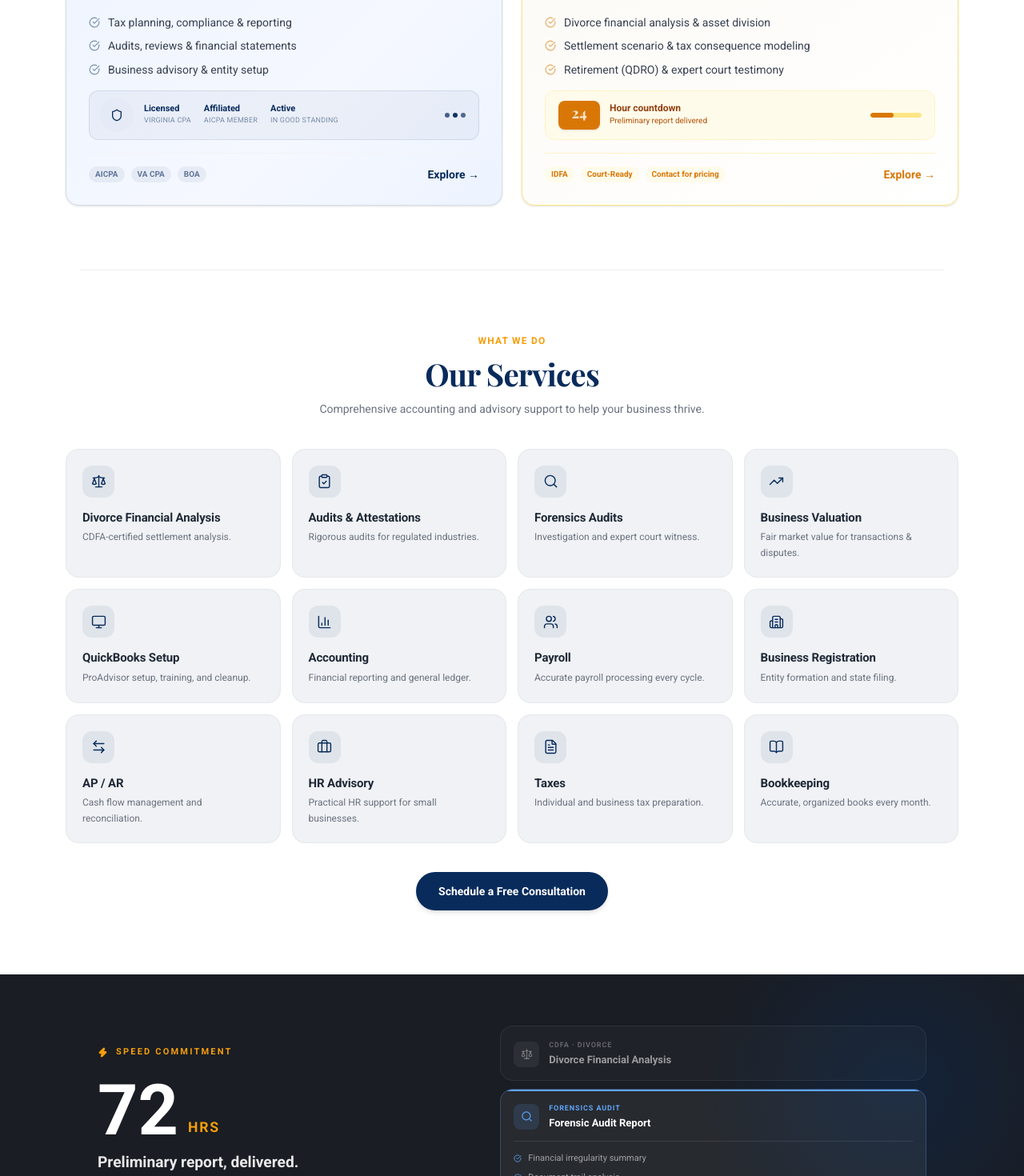
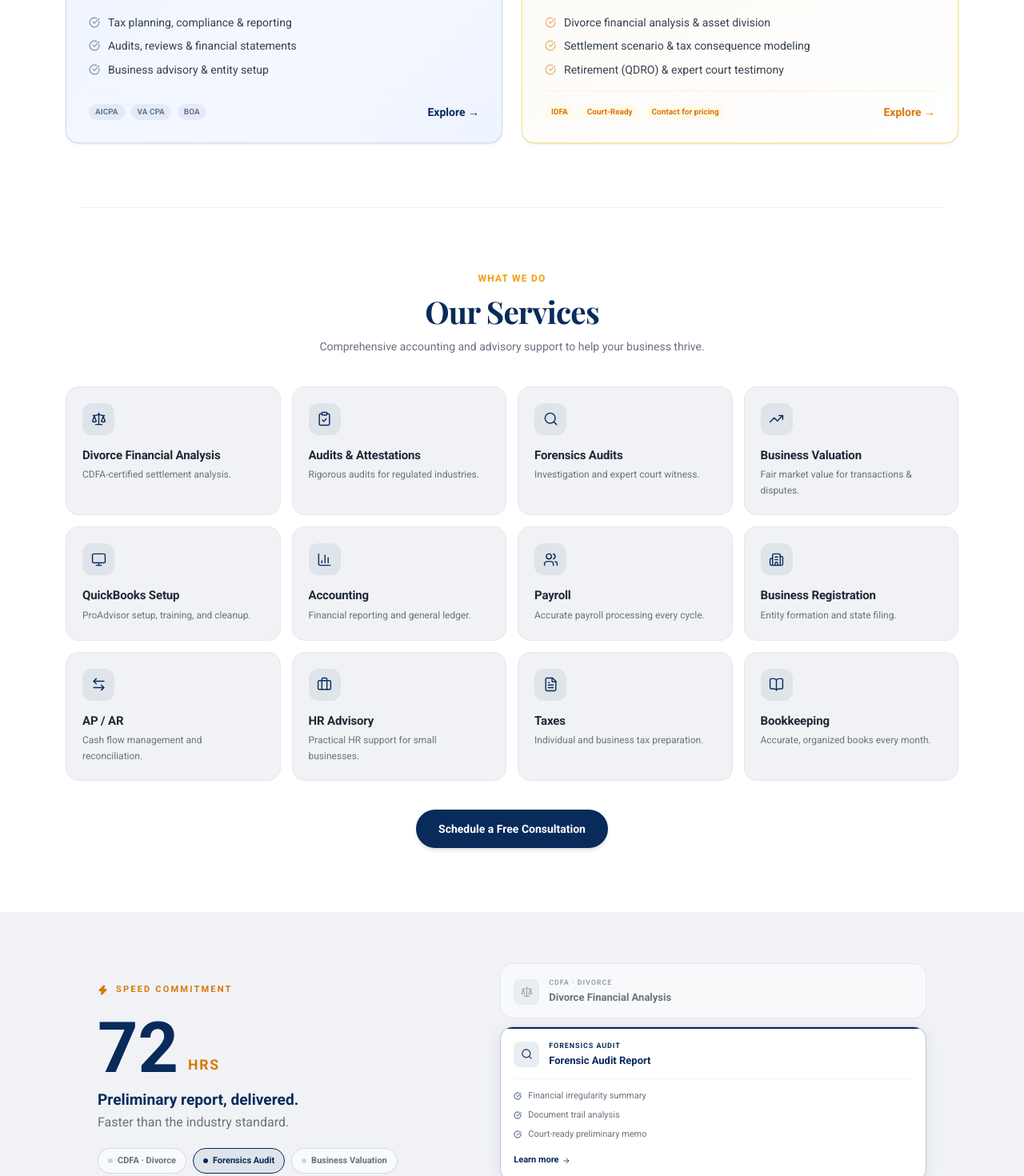
Before and after one commit to cpa-dmv/website, a Next.js app: page /website/ in a window 1280 px wide. Shown: the part 1020-2490 px from the top of the page at 80% size. Built offline with nearby package versions, Linux system fonts and the light colour scheme.

Commit message:
Update website

```diff
--- a/components/home/BookingSection.tsx
+++ b/components/home/BookingSection.tsx
@@ -62,7 +62,7 @@ export default function BookingSection() {
 
             <div>
               <h3 className="font-display font-bold text-white text-[20px] leading-snug mb-2">
-                CDFA Consultation
+                Consultation
               </h3>
               <p className="text-white/45 text-[13px] leading-relaxed">
                 Schedule a confidential consultation to discuss your situation and how we can help.
--- a/components/home/PricingTeaser.tsx
+++ b/components/home/PricingTeaser.tsx
@@ -75,7 +75,7 @@ const CARDS = [
   },
 ];
 
-const AUTO_INTERVAL = 3000;
+const AUTO_INTERVAL = 1500;
 
 function FloatCircle({
   cx, cy, r, color, delay,
@@ -114,6 +114,7 @@ function ServiceCard({
         zIndex: total - stackIndex,
         originX: 0.5,
         originY: 0.5,
+        border: card.id === 1 || card.id === 3 ? "1.5px solid rgba(8,43,92,0.18)" : "none",
       }}
       animate={
         isExiting
@@ -271,9 +272,11 @@ export default function PricingTeaser() {
 
           {/* Right — stacked cards */}
           <AnimatedSection direction="right">
-            <div className="relative" style={{ paddingTop: "42px", paddingBottom: "10px" }}>
-              <CardStack />
-              <p className="text-center text-[11px] text-[#9CA3AF] mt-5 tracking-wide">
+            <div className="flex flex-col items-center">
+              <div className="relative w-full" style={{ paddingTop: "42px", paddingBottom: "0px" }}>
+                <CardStack />
+              </div>
+              <p className="text-center text-[11px] text-[#9CA3AF] mt-4 tracking-wide select-none">
                 Auto-cycling · Click to advance
               </p>
             </div>
--- a/components/home/SpotlightSection.tsx
+++ b/components/home/SpotlightSection.tsx
@@ -96,123 +96,8 @@ function CertSeal({
 
 // ── CPA pulse widget ──────────────────────────────────────────────────────────
 
-const credentialStats = [
-  { label: "Licensed", sub: "Virginia CPA" },
-  { label: "Affiliated", sub: "AICPA Member" },
-  { label: "Active", sub: "In good standing" },
-];
 
-function CPACredentialWidget() {
-  return (
-    <motion.div
-      initial={{ opacity: 0, y: 8 }}
-      whileInView={{ opacity: 1, y: 0 }}
-      viewport={{ once: true }}
-      transition={{ duration: 0.4, delay: 0.25 }}
-      className="mb-4 bg-[#082B5C]/[0.04] border border-[#082B5C]/10 rounded-xl px-4 py-3 flex items-center gap-4"
-    >
-      <div className="relative flex-shrink-0 w-9 h-9 flex items-center justify-center">
-        <motion.div
-          className="absolute inset-0 rounded-full bg-[#082B5C]/10"
-          animate={{ scale: [1, 1.55, 1], opacity: [0.6, 0, 0.6] }}
-          transition={{ duration: 2.8, repeat: Infinity, ease: "easeInOut" }}
-        />
-        <motion.div
-          className="absolute inset-0 rounded-full bg-[#082B5C]/8"
-          animate={{ scale: [1, 1.3, 1], opacity: [0.4, 0, 0.4] }}
-          transition={{ duration: 2.8, repeat: Infinity, ease: "easeInOut", delay: 0.5 }}
-        />
-        <Shield size={16} className="text-[#082B5C] relative z-10" strokeWidth={2} />
-      </div>
 
-      <div className="flex gap-4">
-        {credentialStats.map((s, i) => (
-          <motion.div
-            key={s.label}
-            initial={{ opacity: 0 }}
-            whileInView={{ opacity: 1 }}
-            viewport={{ once: true }}
-            transition={{ delay: 0.35 + i * 0.1 }}
-            className="flex flex-col"
-          >
-            <span className="text-[11px] font-bold text-[#082B5C] leading-none">{s.label}</span>
-            <span className="text-[9px] text-[#082B5C]/50 mt-0.5 uppercase tracking-wide">{s.sub}</span>
-          </motion.div>
-        ))}
-      </div>
-
-      <div className="ml-auto flex items-center gap-1">
-        {[0, 0.3, 0.6].map((delay, i) => (
-          <motion.div
-            key={i}
-            className="w-1.5 h-1.5 rounded-full bg-[#082B5C]"
-            animate={{ opacity: [0.2, 1, 0.2] }}
-            transition={{ duration: 1.5, repeat: Infinity, delay }}
-          />
-        ))}
-      </div>
-    </motion.div>
-  );
-}
-
-// ── 72-Hr widget: typewriter countdown ────────────────────────────────────────
-
-const HOURS = [72, 68, 54, 36, 24, 12, 8, 4, 1];
-
-function CountdownWidget() {
-  return (
-    <motion.div
-      initial={{ opacity: 0, y: 8 }}
-      whileInView={{ opacity: 1, y: 0 }}
-      viewport={{ once: true }}
-      transition={{ duration: 0.4, delay: 0.25 }}
-      className="mb-4 bg-amber-50 border border-amber-100 rounded-xl px-4 py-3 flex items-center gap-3 overflow-hidden"
-    >
-      {/* Digit flip */}
-      <div className="relative flex-shrink-0 w-[52px] h-[36px] bg-[#D97706] rounded-lg flex items-center justify-center overflow-hidden shadow-sm">
-        {HOURS.map((h, i) => (
-          <motion.span
-            key={h}
-            className="absolute font-display font-extrabold text-white text-[18px] leading-none"
-            initial={{ y: "100%", opacity: 0 }}
-            animate={{
-              y: ["100%", "0%", "0%", "-100%"],
-              opacity: [0, 1, 1, 0],
-            }}
-            transition={{
-              duration: 1.6,
-              delay: i * 1.4,
-              repeat: Infinity,
-              repeatDelay: HOURS.length * 1.4 - 1.6,
-              ease: "easeInOut",
-              times: [0, 0.15, 0.75, 1],
-            }}
-          >
-            {h}
-          </motion.span>
-        ))}
-      </div>
-
-      <div className="flex flex-col min-w-0">
-        <span className="text-[12px] font-bold text-[#92400E] leading-none">Hour countdown</span>
-        <span className="text-[10px] text-[#B45309] mt-0.5">Preliminary report delivered</span>
-      </div>
-
-      {/* Animated progress bar */}
-      <div className="ml-auto flex-shrink-0 w-16 h-1.5 bg-amber-200 rounded-full overflow-hidden">
-        <motion.div
-          className="h-full bg-[#D97706] rounded-full"
-          animate={{ width: ["100%", "0%"] }}
-          transition={{
-            duration: HOURS.length * 1.4,
-            repeat: Infinity,
-            ease: "linear",
-          }}
-        />
-      </div>
-    </motion.div>
-  );
-}
 
 // ── Main component ────────────────────────────────────────────────────────────
 
@@ -255,8 +140,6 @@ export default function SpotlightSection() {
                 ))}
               </ul>
 
-              <CPACredentialWidget />
-
               <div className="flex items-center justify-between pt-4 border-t border-gray-100">
                 <div className="flex items-center gap-2">
                   {["AICPA", "VA CPA", "BOA"].map((tag) => (
@@ -297,8 +180,6 @@ export default function SpotlightSection() {
                   ))}
                 </ul>
 
-                <CountdownWidget />
-
                 <div className="flex items-center justify-between pt-4 border-t border-amber-100">
                   <div className="flex items-center gap-2">
                     {["IDFA", "Court-Ready", "Contact for pricing"].map((tag) => (
--- a/components/home/TurnaroundUSP.tsx
+++ b/components/home/TurnaroundUSP.tsx
@@ -22,7 +22,7 @@ const SERVICES = [
     name: "Forensic Audit Report",
     bullets: ["Financial irregularity summary", "Document trail analysis", "Court-ready preliminary memo"],
     href: "/forensics-accounting",
-    accent: "#60A5FA",
+    accent: "#082B5C",
   },
   {
     id: "bizval",
@@ -31,7 +31,7 @@ const SERVICES = [
     name: "Business Valuation",
     bullets: ["Fair market value range", "Asset & income approach summary", "Comparable transaction reference"],
     href: "/business-valuation",
-    accent: "#34D399",
+    accent: "#059669",
   },
 ];
 
@@ -44,15 +44,7 @@ export default function TurnaroundUSP() {
   }, []);
 
   return (
-    <section className="relative overflow-hidden" style={{ background: "#1A1D23" }}>
-      {/* Subtle orb */}
-      <div className="absolute inset-0 pointer-events-none">
-        <motion.div
-          className="absolute rounded-full"
-          style={{ width: 480, height: 480, top: -100, right: -80, background: "radial-gradient(circle, rgba(8,43,92,0.4) 0%, transparent 70%)" }}
-          animate={{ scale: [1, 1.06, 1] }} transition={{ duration: 9, repeat: Infinity }}
-        />
-      </div>
+    <section className="relative overflow-hidden bg-[#F0F2F5]">
 
       <div className="relative z-10 max-w-[1100px] mx-auto px-4 sm:px-6 lg:px-8 py-14 lg:py-16">
         <div className="grid grid-cols-1 lg:grid-cols-[1fr_1.15fr] gap-10 items-center">
@@ -65,25 +57,25 @@ export default function TurnaroundUSP() {
               viewport={{ once: true }} transition={{ duration: 0.4 }}
               className="flex items-center gap-2.5 mb-5"
             >
-              <Zap size={13} className="text-[#F59E0B]" fill="#F59E0B" />
-              <span className="text-[#F59E0B] text-[11px] font-bold uppercase tracking-[0.2em]">Speed Commitment</span>
+              <Zap size={13} className="text-[#D97706]" fill="#D97706" />
+              <span className="text-[#D97706] text-[11px] font-bold uppercase tracking-[0.2em]">Speed Commitment</span>
             </motion.div>
 
-            {/* Headline — Roboto, not display */}
+            {/* Headline */}
             <motion.div
               initial={{ opacity: 0, y: 14 }} whileInView={{ opacity: 1, y: 0 }}
               viewport={{ once: true }} transition={{ duration: 0.45, delay: 0.1 }}
               className="mb-4"
             >
               <div className="flex items-end gap-3 mb-2">
-                <span className="font-roboto font-extrabold text-white leading-none" style={{ fontSize: "clamp(3.5rem, 7vw, 5.5rem)" }}>
+                <span className="font-roboto font-extrabold text-[#082B5C] leading-none" style={{ fontSize: "clamp(3.5rem, 7vw, 5.5rem)" }}>
                   72
                 </span>
-                <span className="text-[#F59E0B] font-bold text-[1.1rem] mb-2 uppercase tracking-widest">hrs</span>
+                <span className="text-[#D97706] font-bold text-[1.1rem] mb-2 uppercase tracking-widest">hrs</span>
               </div>
-              <p className="font-roboto font-bold text-white/90 text-[1.2rem] leading-snug">
+              <p className="font-roboto font-bold text-[#082B5C] text-[1.2rem] leading-snug">
                 Preliminary report, delivered.<br />
-                <span className="text-white/45 font-normal text-[1rem]">Faster than the industry standard.</span>
+                <span className="text-[#6B7280] font-normal text-[1rem]">Faster than the industry standard.</span>
               </p>
             </motion.div>
 
@@ -99,13 +91,13 @@ export default function TurnaroundUSP() {
                   onClick={() => setActive(i)}
                   className="flex items-center gap-1.5 px-3 py-1.5 rounded-full border text-[11px] font-semibold transition-all duration-200"
                   style={{
-                    borderColor: active === i ? svc.accent : "rgba(255,255,255,0.12)",
-                    background:  active === i ? `${svc.accent}18` : "transparent",
-                    color:       active === i ? svc.accent : "rgba(255,255,255,0.40)",
+                    borderColor: active === i ? svc.accent : "rgba(8,43,92,0.15)",
+                    background:  active === i ? `${svc.accent}12` : "rgba(255,255,255,0.6)",
+                    color:       active === i ? svc.accent : "#6B7280",
                   }}
                 >
                   <span className="w-1.5 h-1.5 rounded-full flex-shrink-0"
-                    style={{ backgroundColor: active === i ? svc.accent : "rgba(255,255,255,0.2)" }} />
+                    style={{ backgroundColor: active === i ? svc.accent : "#CBD5E1" }} />
                   {svc.tag}
                 </button>
               ))}
@@ -118,7 +110,7 @@ export default function TurnaroundUSP() {
             >
               <Link
                 href="/contact"
-                className="inline-flex items-center gap-2 bg-[#F59E0B] hover:bg-[#e08e00] text-[#082B5C] font-bold px-6 py-2.5 rounded-full text-sm transition-all shadow-lg group"
+                className="inline-flex items-center gap-2 bg-[#082B5C] hover:bg-[#0d3d7a] text-white font-bold px-6 py-2.5 rounded-full text-sm transition-all shadow-md group"
               >
                 Book a consultation
                 <ArrowRight size={13} className="group-hover:translate-x-0.5 transition-transform" />
@@ -140,8 +132,9 @@ export default function TurnaroundUSP() {
                   transition={{ duration: 0.4, delay: i * 0.09 }}
                   className="w-full text-left rounded-2xl border overflow-hidden focus:outline-none transition-all duration-300"
                   style={{
-                    borderColor: isActive ? `${svc.accent}45` : "rgba(255,255,255,0.07)",
-                    background:  isActive ? "rgba(255,255,255,0.06)" : "rgba(255,255,255,0.025)",
+                    borderColor: isActive ? `${svc.accent}40` : "rgba(8,43,92,0.08)",
+                    background:  isActive ? "#FFFFFF" : "rgba(255,255,255,0.55)",
+                    boxShadow:   isActive ? `0 4px 20px ${svc.accent}15` : "none",
                   }}
                 >
                   {/* Sweep bar */}
@@ -157,17 +150,17 @@ export default function TurnaroundUSP() {
                     <div className="flex items-center gap-3">
                       <div
                         className="w-8 h-8 rounded-lg flex items-center justify-center flex-shrink-0 transition-colors duration-200"
-                        style={{ backgroundColor: isActive ? `${svc.accent}22` : "rgba(255,255,255,0.06)" }}
+                        style={{ backgroundColor: isActive ? `${svc.accent}15` : "rgba(8,43,92,0.06)" }}
                       >
-                        <svc.icon size={15} style={{ color: isActive ? svc.accent : "rgba(255,255,255,0.35)" }} strokeWidth={1.8} />
+                        <svc.icon size={15} style={{ color: isActive ? svc.accent : "#9CA3AF" }} strokeWidth={1.8} />
                       </div>
                       <div className="flex-1">
                         <p className="text-[9px] uppercase tracking-widest font-semibold transition-colors"
-                          style={{ color: isActive ? svc.accent : "rgba(255,255,255,0.30)" }}>
+                          style={{ color: isActive ? svc.accent : "#9CA3AF" }}>
                           {svc.tag}
                         </p>
                         <p className="text-[13px] font-bold transition-colors"
-                          style={{ color: isActive ? "#FFFFFF" : "rgba(255,255,255,0.55)" }}>
+                          style={{ color: isActive ? "#082B5C" : "#6B7280" }}>
                           {svc.name}
                         </p>
                       </div>
@@ -181,7 +174,7 @@ export default function TurnaroundUSP() {
                           animate={{ height: "auto", opacity: 1 }}
                           exit={{ height: 0, opacity: 0 }}
                           transition={{ duration: 0.28, ease: [0.22, 1, 0.36, 1] }}
-                          className="overflow-hidden mt-3 pt-3 border-t border-white/10 space-y-1.5"
+                          className="overflow-hidden mt-3 pt-3 border-t border-gray-100 space-y-1.5"
                         >
                           {svc.bullets.map((b, j) => (
                             <motion.li
@@ -189,7 +182,7 @@ export default function TurnaroundUSP() {
                               initial={{ opacity: 0, x: -6 }}
                               animate={{ opacity: 1, x: 0 }}
                               transition={{ delay: j * 0.06 + 0.05 }}
-                              className="flex items-center gap-2 text-[11px] text-white/55"
+                              className="flex items-center gap-2 text-[11px] text-[#6B7280]"
                             >
                               <CheckCircle size={10} style={{ color: svc.accent }} className="flex-shrink-0" />
                               {b}
--- a/lib/events.ts
+++ b/lib/events.ts
@@ -88,9 +88,10 @@ export const events: EventItem[] = [
   },
 ];
 
+// Alternating brand palette: navy (#082B5C) and amber (#D97706)
 export const eventTypeColors: Record<EventItem["type"], { bg: string; text: string; btn: string; dateBg: string }> = {
-  CPE:         { bg: "bg-teal-50",   text: "text-teal-700",  btn: "#0D9488", dateBg: "#0D9488" },
-  "Exam Prep": { bg: "bg-blue-50",   text: "text-blue-700",  btn: "#082B5C", dateBg: "#082B5C" },
-  Webinar:     { bg: "bg-purple-50", text: "text-purple-700",btn: "#7C3AED", dateBg: "#7C3AED" },
-  Workshop:    { bg: "bg-amber-50",  text: "text-amber-700", btn: "#B45309", dateBg: "#92400E" },
+  CPE:         { bg: "bg-blue-50",  text: "text-[#082B5C]", btn: "#082B5C", dateBg: "#082B5C" },
+  "Exam Prep": { bg: "bg-amber-50", text: "text-[#B45309]", btn: "#D97706", dateBg: "#D97706" },
+  Webinar:     { bg: "bg-blue-50",  text: "text-[#082B5C]", btn: "#082B5C", dateBg: "#082B5C" },
+  Workshop:    { bg: "bg-amber-50", text: "text-[#B45309]", btn: "#D97706", dateBg: "#D97706" },
 };
```
Also changed, not shown: components/shared/EventCard.tsx (+23 -32 lines).
